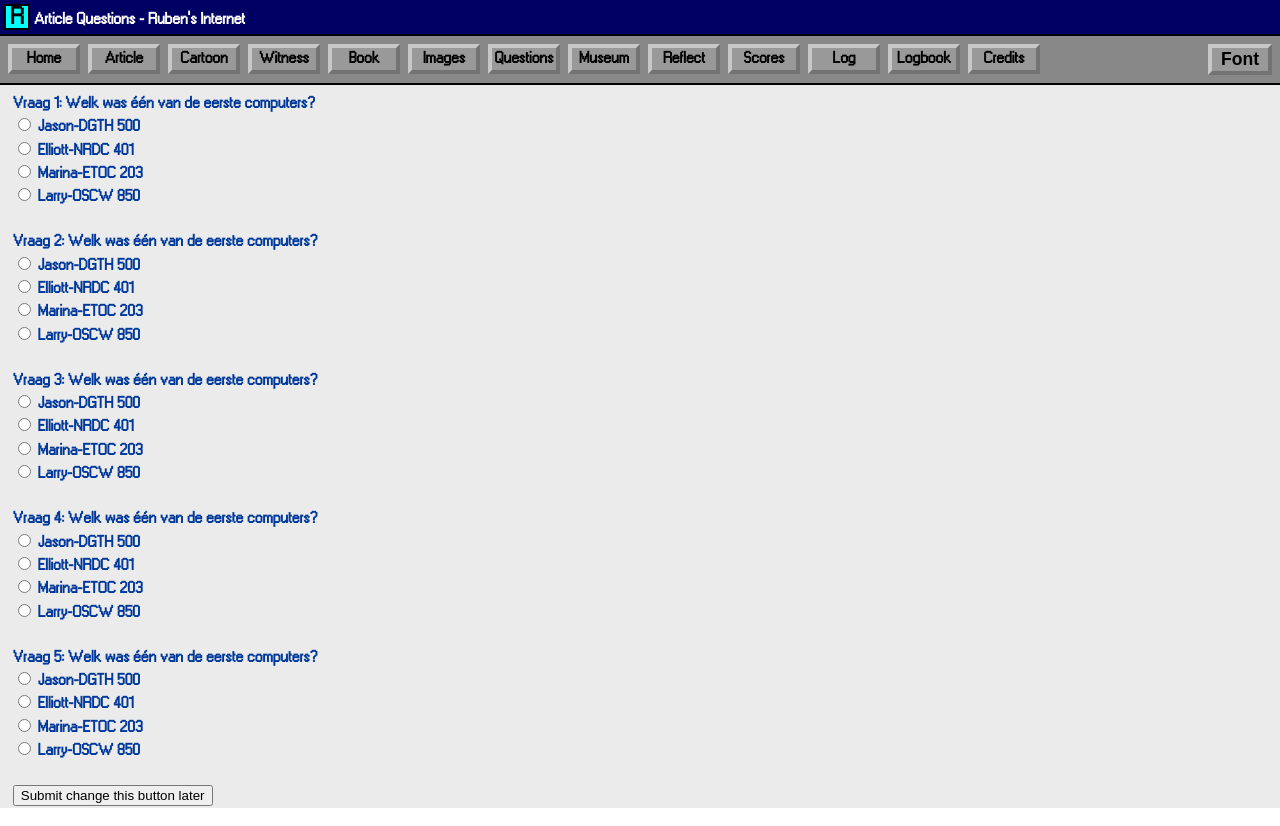
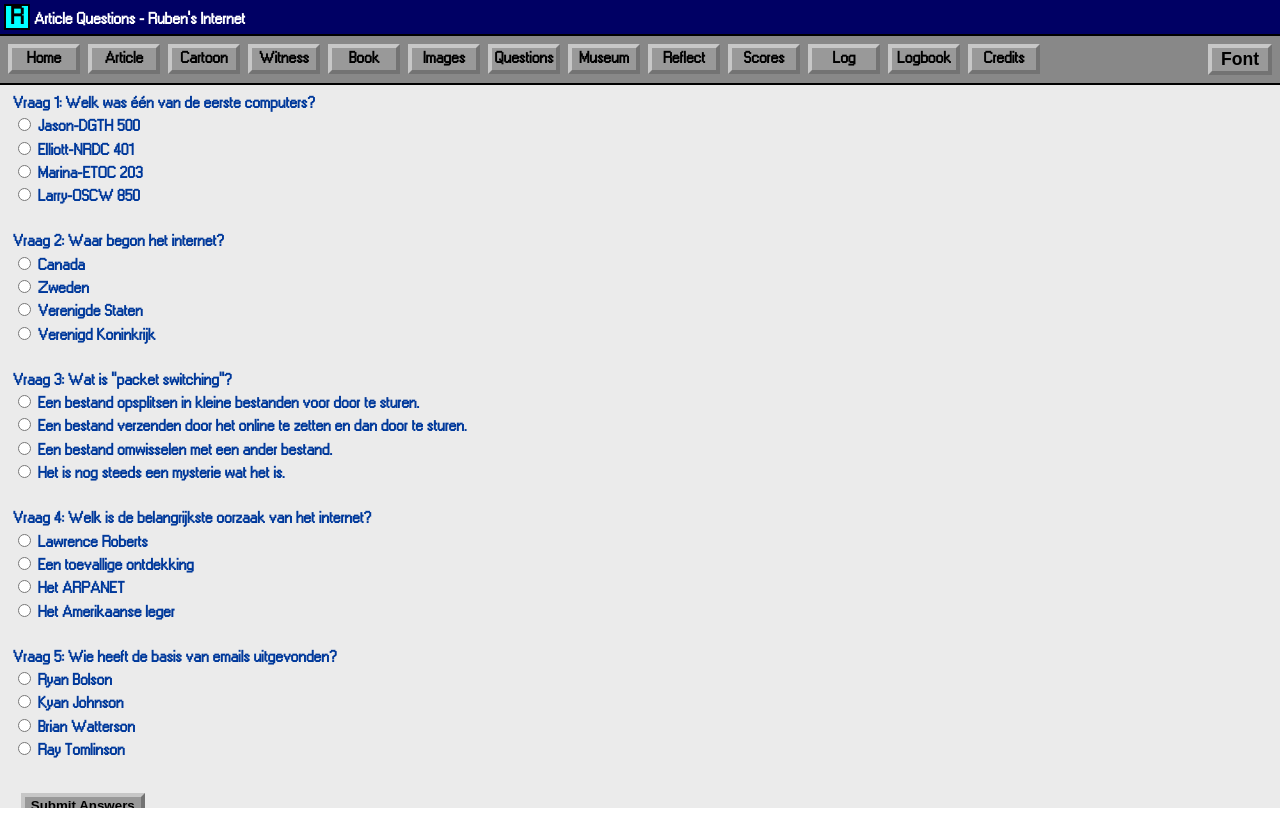
Before and after one commit to Rissoe/HO-2025, a plain HTML site: page html/sub/articlequiz.html in a window 1280 px wide. Drawn offline with Linux system fonts and the light colour scheme.

Commit message:
article page done

```diff
--- a/html/sub/articlequiz.html
+++ b/html/sub/articlequiz.html
@@ -30,7 +30,7 @@
     <div id="Load"></div>
     <div class="mover">.</div>
     <main class="article2">
-        <form name="QuestionArticle" onsubmit="return Formify()">
+        <form name="QuestionArticle" onsubmit="Formify(event)">
             <h1>Vraag 1: Welk was één van de eerste computers?</h1>
             <input type="radio" id="wrong" name="Q1" value="wrong">
             <label for="html">Jason-DGTH 500</label><br>
@@ -41,47 +41,47 @@
             <input type="radio" id="wrong" name="Q1" value="wrong">
             <label for="javascript">Larry-OSCW 850</label><br><br>
 
-            <h1>Vraag 2: Welk was één van de eerste computers?</h1>
+            <h1>Vraag 2: Waar begon het internet?</h1>
             <input type="radio" id="wrong" name="Q2" value="wrong">
-            <label for="html">Jason-DGTH 500</label><br>
+            <label for="html">Canada</label><br>
+            <input type="radio" id="wrong" name="Q2" value="wrong">
+            <label for="css">Zweden</label><br>
             <input type="radio" id="right" name="Q2" value="right">
-            <label for="css">Elliott-NRDC 401</label><br>
+            <label for="javascript">Verenigde Staten</label><br>
             <input type="radio" id="wrong" name="Q2" value="wrong">
-            <label for="javascript">Marina-ETOC 203</label><br>
-            <input type="radio" id="wrong" name="Q2" value="wrong">
-            <label for="javascript">Larry-OSCW 850</label><br><br>
+            <label for="javascript">Verenigd Koninkrijk</label><br><br>
 
-            <h1>Vraag 3: Welk was één van de eerste computers?</h1>
+            <h1>Vraag 3: Wat is "packet switching"?</h1>
+            <input type="radio" id="right" name="Q3" value="right">
+            <label for="html">Een bestand opsplitsen in kleine bestanden voor door te sturen.</label><br>
             <input type="radio" id="wrong" name="Q3" value="wrong">
-            <label for="html">Jason-DGTH 500</label><br>
-            <input type="radio" id="right" name="Q3" value="right">
-            <label for="css">Elliott-NRDC 401</label><br>
+            <label for="css">Een bestand verzenden door het online te zetten en dan door te sturen.</label><br>
             <input type="radio" id="wrong" name="Q3" value="wrong">
-            <label for="javascript">Marina-ETOC 203</label><br>
+            <label for="javascript">Een bestand omwisselen met een ander bestand.</label><br>
             <input type="radio" id="wrong" name="Q3" value="wrong">
-            <label for="javascript">Larry-OSCW 850</label><br><br>
+            <label for="javascript">Het is nog steeds een mysterie wat het is.</label><br><br>
 
-            <h1>Vraag 4: Welk was één van de eerste computers?</h1>
+            <h1>Vraag 4: Welk is de belangrijkste oorzaak van het internet?</h1>
             <input type="radio" id="wrong" name="Q4" value="wrong">
-            <label for="html">Jason-DGTH 500</label><br>
+            <label for="html">Lawrence Roberts</label><br>
+            <input type="radio" id="wrong" name="Q4" value="wrong">
+            <label for="css">Een toevallige ontdekking</label><br>
             <input type="radio" id="right" name="Q4" value="right">
-            <label for="css">Elliott-NRDC 401</label><br>
+            <label for="javascript">Het ARPANET</label><br>
             <input type="radio" id="wrong" name="Q4" value="wrong">
-            <label for="javascript">Marina-ETOC 203</label><br>
-            <input type="radio" id="wrong" name="Q4" value="wrong">
-            <label for="javascript">Larry-OSCW 850</label><br><br>
+            <label for="javascript">Het Amerikaanse leger</label><br><br>
 
-            <h1>Vraag 5: Welk was één van de eerste computers?</h1>
+            <h1>Vraag 5: Wie heeft de basis van emails uitgevonden?</h1>
             <input type="radio" id="wrong" name="Q5" value="wrong">
-            <label for="html">Jason-DGTH 500</label><br>
+            <label for="html">Ryan Bolson</label><br>
+            <input type="radio" id="wrong" name="Q5" value="wrong">
+            <label for="css">Kyan Johnson</label><br>
+            <input type="radio" id="wrong" name="Q5" value="wrong">
+            <label for="javascript">Brian Watterson</label><br>
             <input type="radio" id="right" name="Q5" value="right">
-            <label for="css">Elliott-NRDC 401</label><br>
-            <input type="radio" id="wrong" name="Q5" value="wrong">
-            <label for="javascript">Marina-ETOC 203</label><br>
-            <input type="radio" id="wrong" name="Q5" value="wrong">
-            <label for="javascript">Larry-OSCW 850</label><br><br>
+            <label for="javascript">Ray Tomlinson</label><br><br>
 
-            <input type="submit" value="Submit change this button later">
+            <input id="articlesubmit" style="width:auto;font-weight:bolder;" type="submit" value="Submit Answers">
           </form>
     </main>
 </body>
--- a/js/script.js
+++ b/js/script.js
@@ -6,6 +6,7 @@ function fontToggle() {
 
 function Formify() {
     let score = 0
+    let message = ""
     let value = document.forms["QuestionArticle"]["Q1"].value;
     if (value == "right") { score++ };
     value = document.forms["QuestionArticle"]["Q2"].value;
@@ -16,5 +17,14 @@ function Formify() {
     if (value == "right") { score++ };
     value = document.forms["QuestionArticle"]["Q5"].value;
     if (value == "right") { score++ };
-    alert(score+"/5 change to a message on the page later")
+
+    if (score == 0) { message = "Heb je zelfs dingen ingevuld?" }
+    else if (score == 1) { message = "Dat kan beter." }
+    else if (score == 2) { message = "Net niet goed genoeg!" }
+    else if (score == 3) { message = "Wel minstens is het over de helft?"}
+    else if (score == 4) { message = "Dat is een goede score!" }
+    else { message = "Goed gedaan!" }
+    event.preventDefault()
+    alert(score+"/5\n"+message)
+    location.replace("../article.html")
 }
--- a/style/style.css
+++ b/style/style.css
@@ -47,7 +47,7 @@ nav {
     color:white;
     border-bottom: 2px black solid;
 }
-nav a, nav input, #article1 a {
+nav a, nav input, #article1 a, #articlesubmit {
     float:left;
     width:64px;
     text-align:center;
@@ -63,7 +63,7 @@ nav a, nav input, #article1 a {
     font-family: Arial, Helvetica, sans-serif;
     font-size: 1.1rem;
 }
-nav a:hover, nav input:hover, #article1 a:hover {
+nav a:hover, nav input:hover, #article1 a:hover, #articlesubmit:hover {
     background-color: #666;
     border-color:rgb(169, 169, 169)
 }
```
Also changed, not shown: html/article.html (+0 -1 lines), html/log.html (+2 -2 lines), html/logbook.html (+3 -0 lines).
